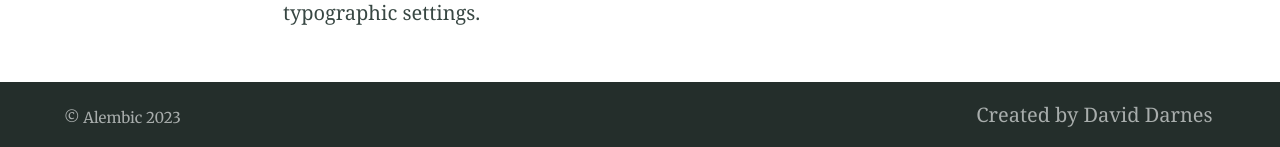
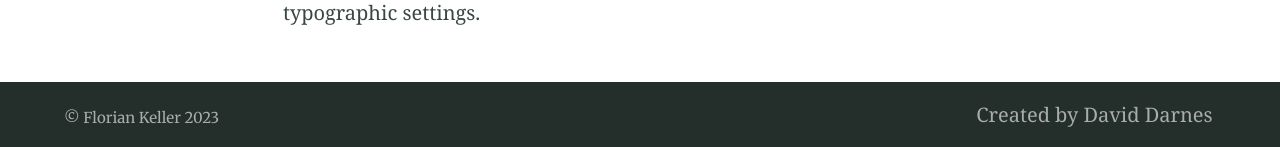
Before and after one commit to FlorianMKeller/Fkeller1, a Jekyll site: the page built from index.md, in a window 1280 px wide and 900 px high, scrolled down 4872 px. Shown: the part 750-897 px from the top of the window. Built offline with Jekyll 4.4.1, drawn with Linux system fonts in a browser that asks for light colours; part of the change alters nothing that is shown.

Commit message:
Update _config.yml

```diff
--- a/_config.yml
+++ b/_config.yml
@@ -93,13 +93,13 @@ defaults:
 # 7. Site settings
 encoding: utf-8 # Make sure the encoding is right
 lang: en-GB # Set the site language
-title: "Alembic" # Site name or title, also used in jekyll-seo-tag
+title: "Florian Keller" # Site name or title, also used in jekyll-seo-tag
 logo: "/assets/logos/logo.svg" # Site logo, also used in jekyll-seo-tag
-description: "Alembic is a starting point for Jekyll projects. Rather than starting from scratch, this boilerplate is designed to get the ball rolling immediately" # Site description and default description, also used in jekyll-seo-tag
-url: "https://alembic.darn.es" # Site url, also used in jekyll-seo-tag
+description: "Welchome to my personal website. Please feel free to get into contact with me at any time if you are interested in me or my work." # Site description and default description, also used in jekyll-seo-tag
+url: "https://florianmkeller.github.io" # Site url, also used in jekyll-seo-tag
 baseurl: ""
-repo: "https://github.com/daviddarnes/alembic"
-email: "me@daviddarnes.com"
+#repo: "https://github.com/daviddarnes/alembic"
+email: "florian.keller@uni-ulm.de"
 # disqus: "alembic-1" # Blog post comments, uncomment the option and set the site ID from your Disqus account
 # date_format: "%-d %B %Y" # Blog post date formatting using placeholder formatting
 # google_analytics: ""
@@ -135,11 +135,10 @@ navigation_footer:
   url: https://darn.es
 
 social_links: # Appears in sidebar. Set the urls then uncomment and comment out as desired
-  Twitter: https://twitter.com/DavidDarnes
-  LinkedIn: https://www.linkedin.com/in/daviddarnes
-  GitHub: https://github.com/daviddarnes
-  link: https://darn.es
-  RSS: /feed.xml
+  #Twitter: https://twitter.com/DavidDarnes
+  LinkedIn: https://www.linkedin.com/in/florian-keller-9b49b7259/
+  GitHub: https://github.com/FlorianMKeller
+
 
 sharing_links: # Appear at the bottom of single blog posts, add as desired. The value can be 'true' or the desired button colour
   Twitter: "#0d94e7"
```
